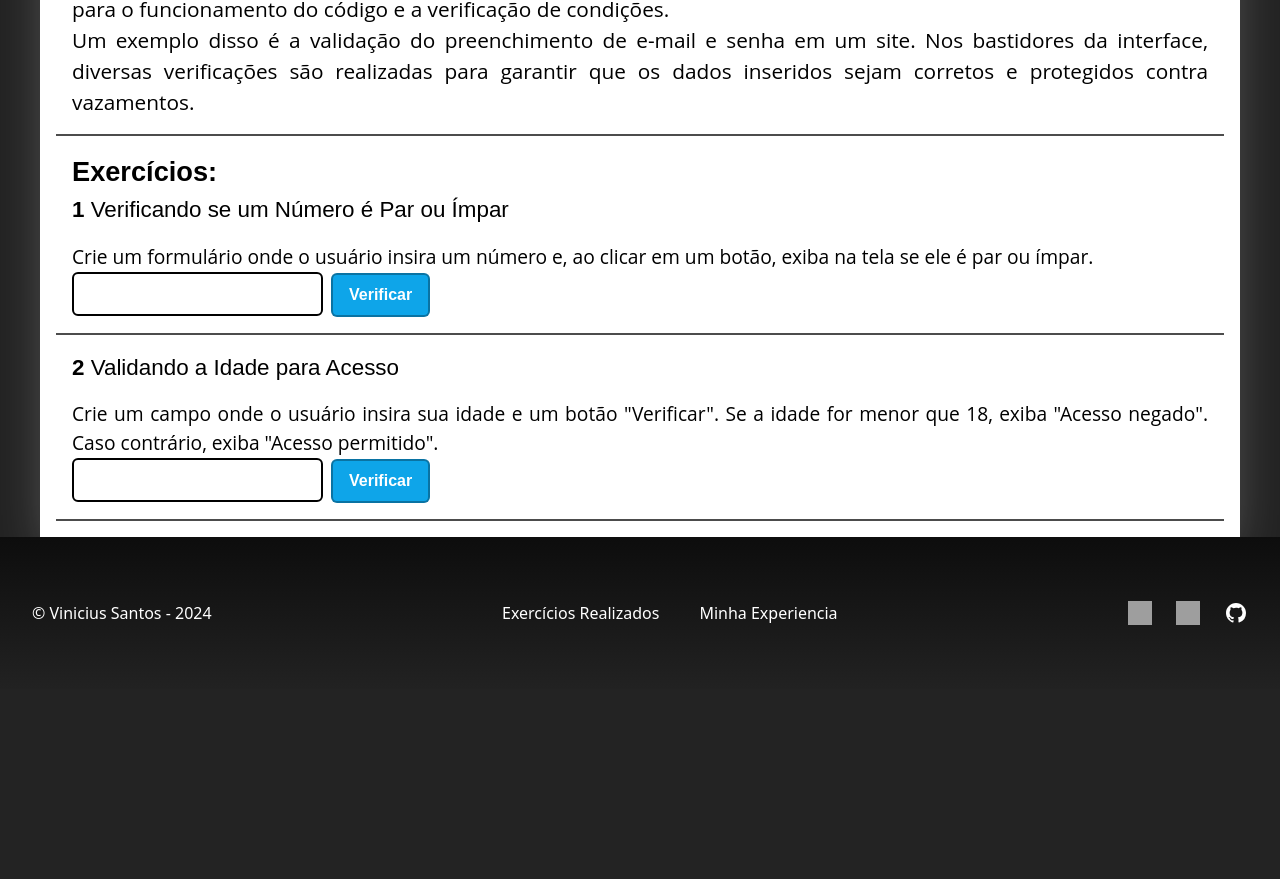
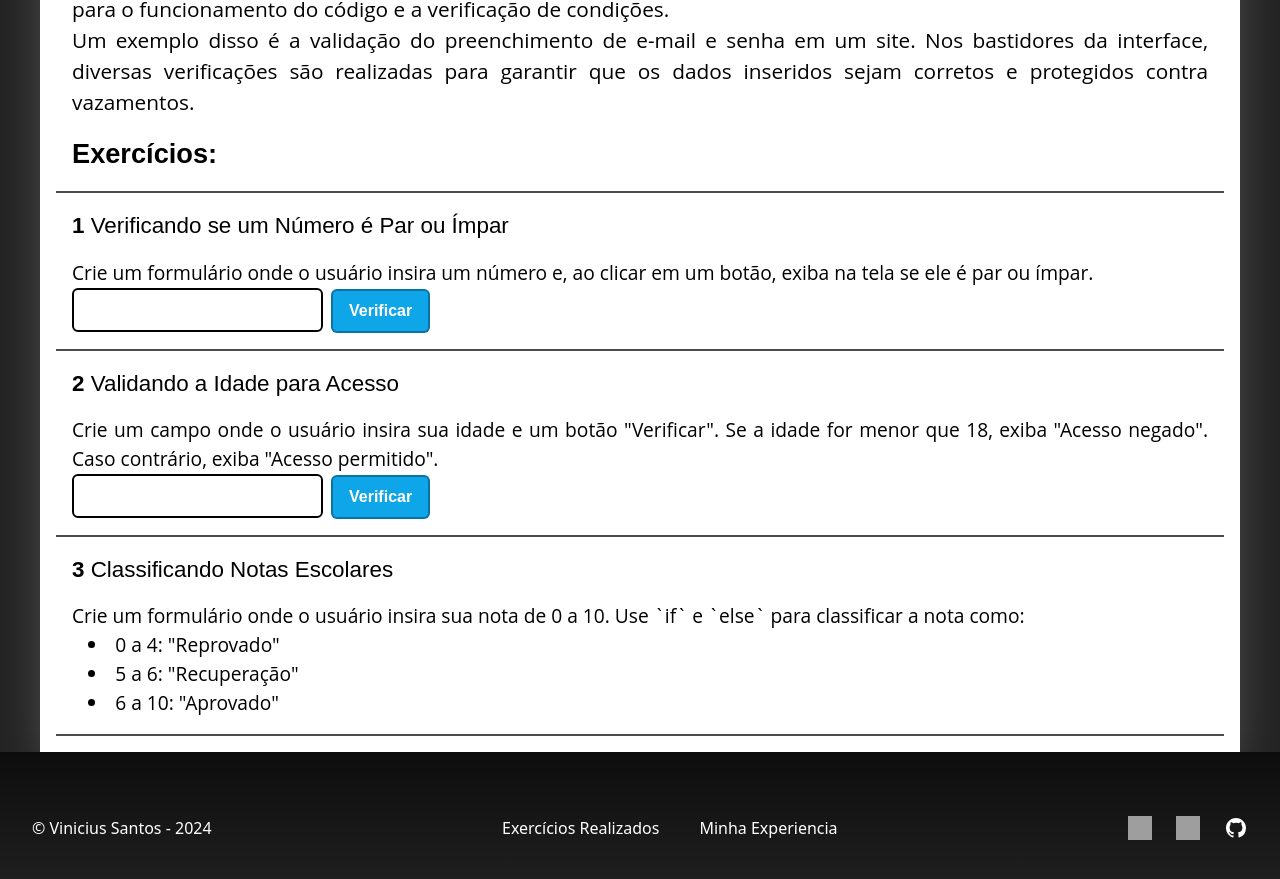
Before and after one commit to RosiestSloth/JavaScript-Trajectory, a Nuxt app: page /Java-Script/ex-2 in a window 1280 px wide. Shown: the part 289-1168 px from the top of the page. Before the commit the page ends 978 px from the top, so only its background shows below. Built offline with nearby package versions, Linux system fonts and the light colour scheme; grey boxes are pictures that could not be loaded.

Commit message:
Enunciado do 3º exercício
Aqui, adiciono o enunciado do terceiro exercício formatado no padrão do site.

```diff
--- a/pages/Java-Script/ex-2.vue
+++ b/pages/Java-Script/ex-2.vue
@@ -12,12 +12,13 @@
                         As estruturas de validação em <strong>JavaScript</strong>, assim como na maioria das linguagens de programação, são fundamentais para o funcionamento do código e a verificação de condições. <br>
                         Um exemplo disso é a validação do preenchimento de e-mail e senha em um site. Nos bastidores da interface, diversas verificações são realizadas para garantir que os dados inseridos sejam corretos e protegidos contra vazamentos.
                     </p>
+                    <h2 class="mt-4 text-black text-[1.4em] font-montserrat font-[550] md:text-[1.7em]">
+                        Exercícios:
+                    </h2>
                 </section>
                 <!--Exercício 1-->
                 <section class="border-b-2 border-black/70 mt-4 pb-4 px-4">
-                    <h2 class="text-black text-[1.4em] font-montserrat font-[550] md:text-[1.7em]">
-                        Exercícios:
-                    </h2>
+
                     <h3 class="text-black text-[1.4em] font-montserrat font-[500]"><strong>1</strong> Verificando se um Número é Par ou Ímpar</h3>
                     <p class="font-open-sans text-[0.9em] md:text-[1.2em] mt-4 text-justify font-[400]">Crie um formulário onde o usuário insira um número e, ao clicar em um botão, exiba na tela se ele é par ou ímpar.</p>
                     <input
@@ -52,6 +53,19 @@
                     </button>
                     <p id="acesso">
                         {{ acesso }}
+                    </p>
+                </section>
+                <!--Exercício 3-->
+                <section class="border-b-2 border-black/70 mt-4 pb-4 px-4">
+                    <h3 class="text-black text-[1.4em] font-montserrat font-[500]"><strong>3</strong> Classificando Notas Escolares</h3>
+                    <p class="font-open-sans text-[0.9em] md:text-[1.2em] mt-4 text-justify font-[400]">
+                        Crie um formulário onde o usuário insira sua nota de 0 a 10. Use `if` e `else` para classificar a nota como:
+                        <ul class="ml-4" style="list-style-type: disc; list-style-position: inside;">
+                            <li>0 a 4: "Reprovado"</li>
+                            <li>5 a 6: "Recuperação"</li>
+                            <li>6 a 10: "Aprovado"</li>
+                        </ul>
+
                     </p>
                 </section>
             </article>
```
